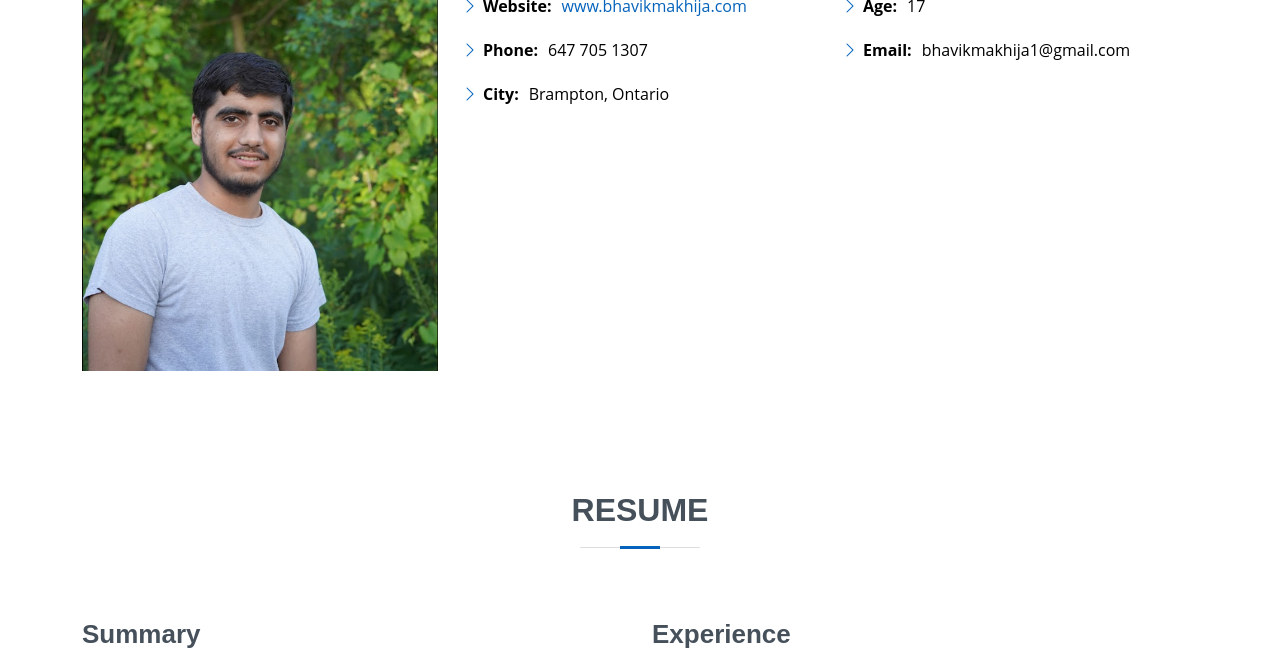
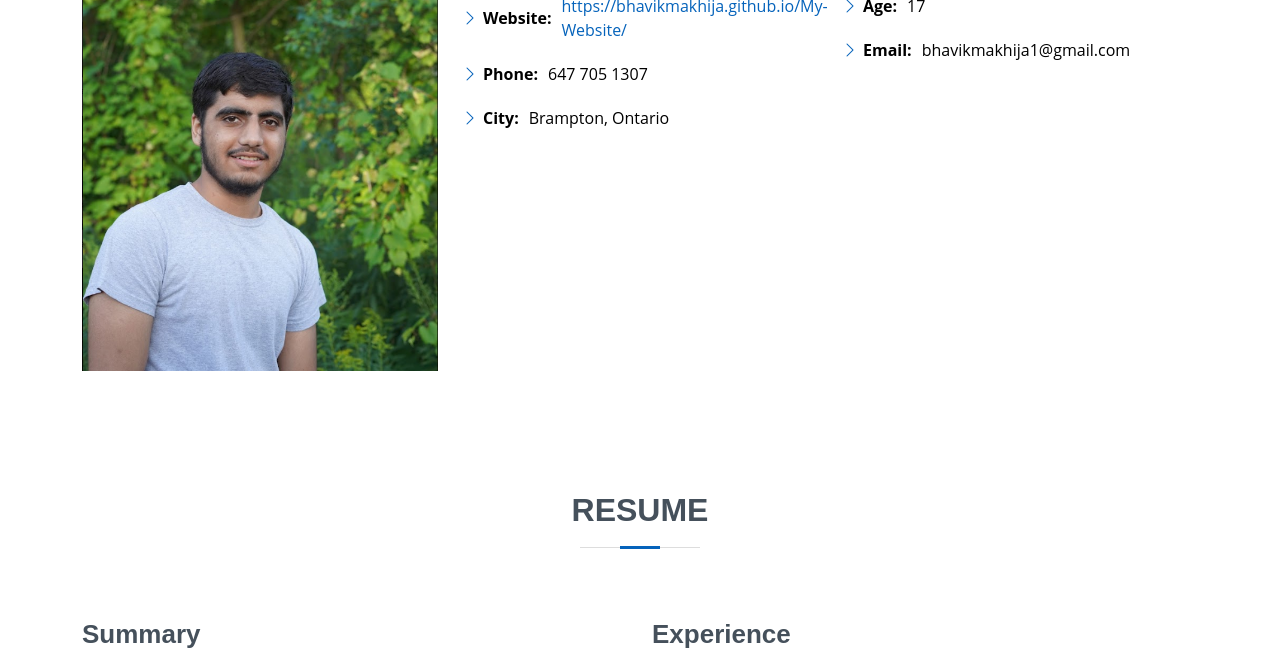
Before and after one commit to BhavikMakhija/My-Web, a plain HTML site: page index.html in a window 1280 px wide. Shown: the part 1038-1699 px from the top of the page. Drawn offline with Linux system fonts and the light colour scheme.

Commit message:
Update index.html

```diff
--- a/index.html
+++ b/index.html
@@ -68,7 +68,7 @@
                         <div class="row ">
                             <div class="col-lg-6 ">
                                 <ul>
-                                    <li><i class="bi bi-chevron-right "></i> <strong>Website:</strong> <span><a href="https://bhavikmakhija.com ">www.bhavikmakhija.com</a></span></li>
+                                    <li><i class="bi bi-chevron-right "></i> <strong>Website:</strong> <span><a href="https://bhavikmakhija.github.io/My-Website/">https://bhavikmakhija.github.io/My-Website/</a></span></li>
                                     <li><i class="bi bi-chevron-right "></i> <strong>Phone:</strong> <span>647 705 1307</span></li>
                                     <li><i class="bi bi-chevron-right "></i> <strong>City:</strong> <span>Brampton, Ontario</span></li>
                                 </ul>
```
